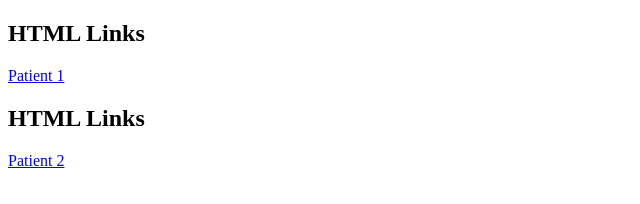
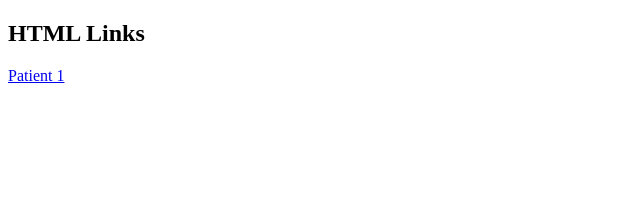
Before and after one commit to kay10/3dvttracking.github.io, a plain HTML site: page index.html in a window 1280 px wide. Shown: the whole page, without its empty margins (0-640 px from the left). Drawn offline with Linux system fonts and the light colour scheme.

Commit message:
Update index.html

```diff
--- a/index.html
+++ b/index.html
@@ -6,8 +6,5 @@
 <p><a href="https://www.w3schools.com/html/">Patient 1</a></p>
 
 
-<h2>HTML Links</h2>
-<p><a href="https://www.w3schools.com/html/">Patient 2</a></p>
-
 </body>
 </html>
```
